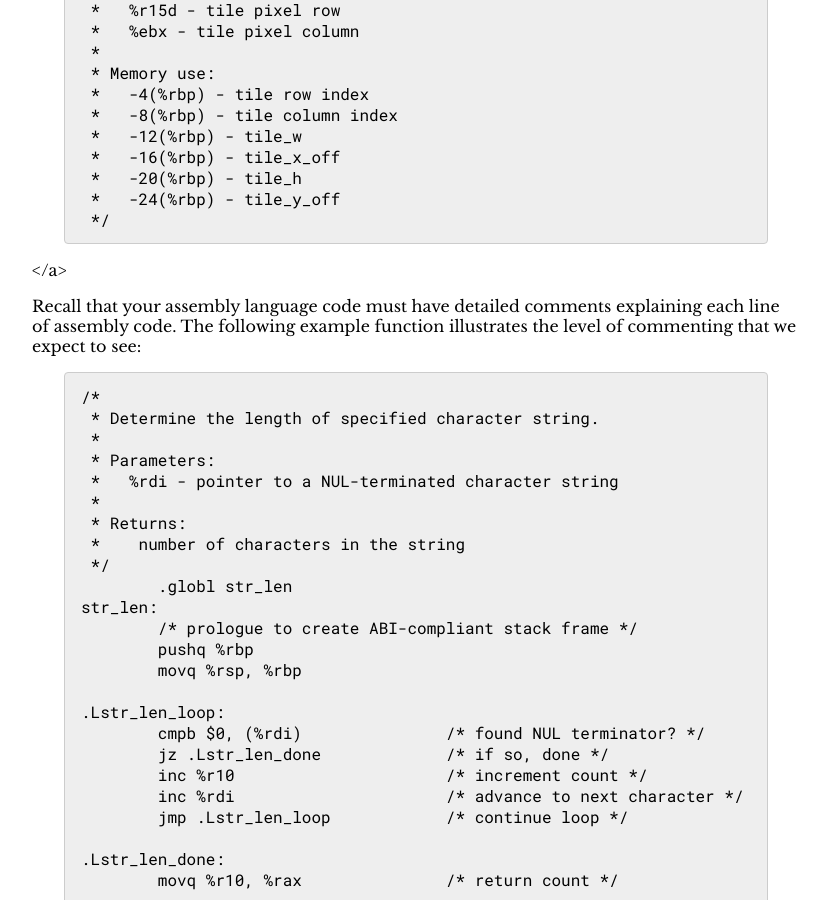
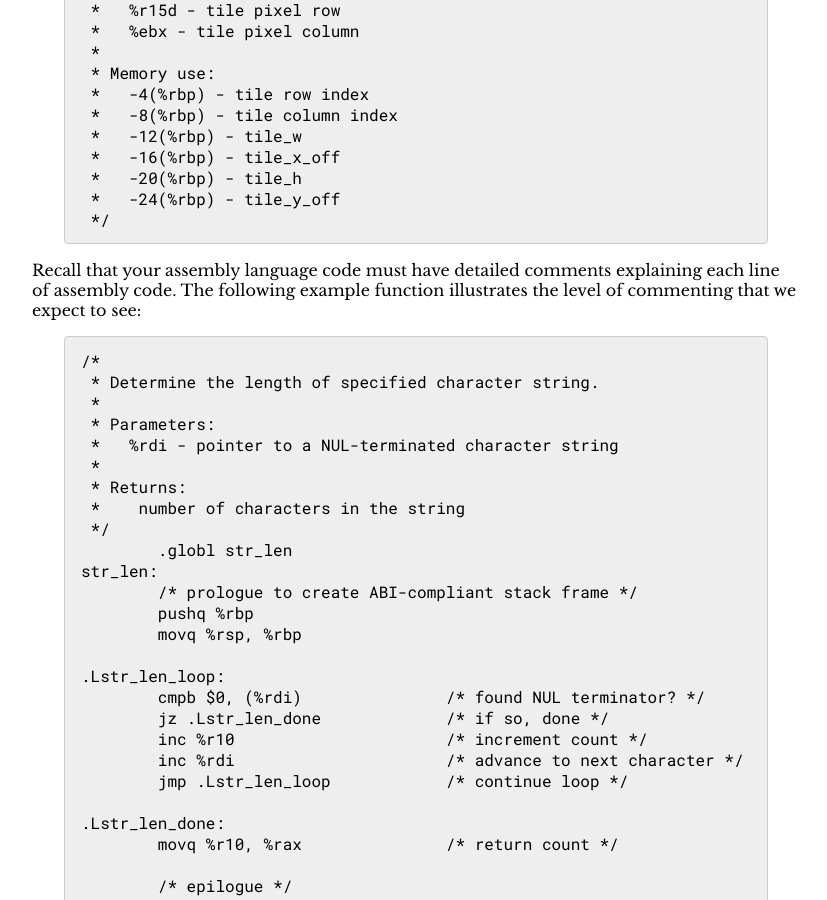
Before and after one commit to jhucsf/fall2024, a Jekyll site: the page built from assign/assign02.md, in a window 1280 px wide and 900 px high, scrolled down 10400 px. Shown: the whole window, without its empty margins (224-1051 px from the left). Built offline with Jekyll 4.4.1, drawn with Linux system fonts in a browser that asks for light colours; formulas are drawn with MathJax 3.

Commit message:
fix anchor element

````diff
--- a/assign/assign02.md
+++ b/assign/assign02.md
@@ -473,7 +473,7 @@ the equivalent of local variables in assembly code. For example,
 here is a comment taken from the implementation of the `copy_tile`
 helper function in the reference solution:
 
-<a name='register-memory-comment'>
+<a name='register-memory-comment' markdown="1">
 
 ```
 /*
@@ -493,8 +493,6 @@ helper function in the reference solution:
  *   -24(%rbp) - tile_y_off
  */
 ```
-
-</a>
 
 Recall that your assembly language code must have detailed comments
 explaining each line of assembly code. The following example
````
